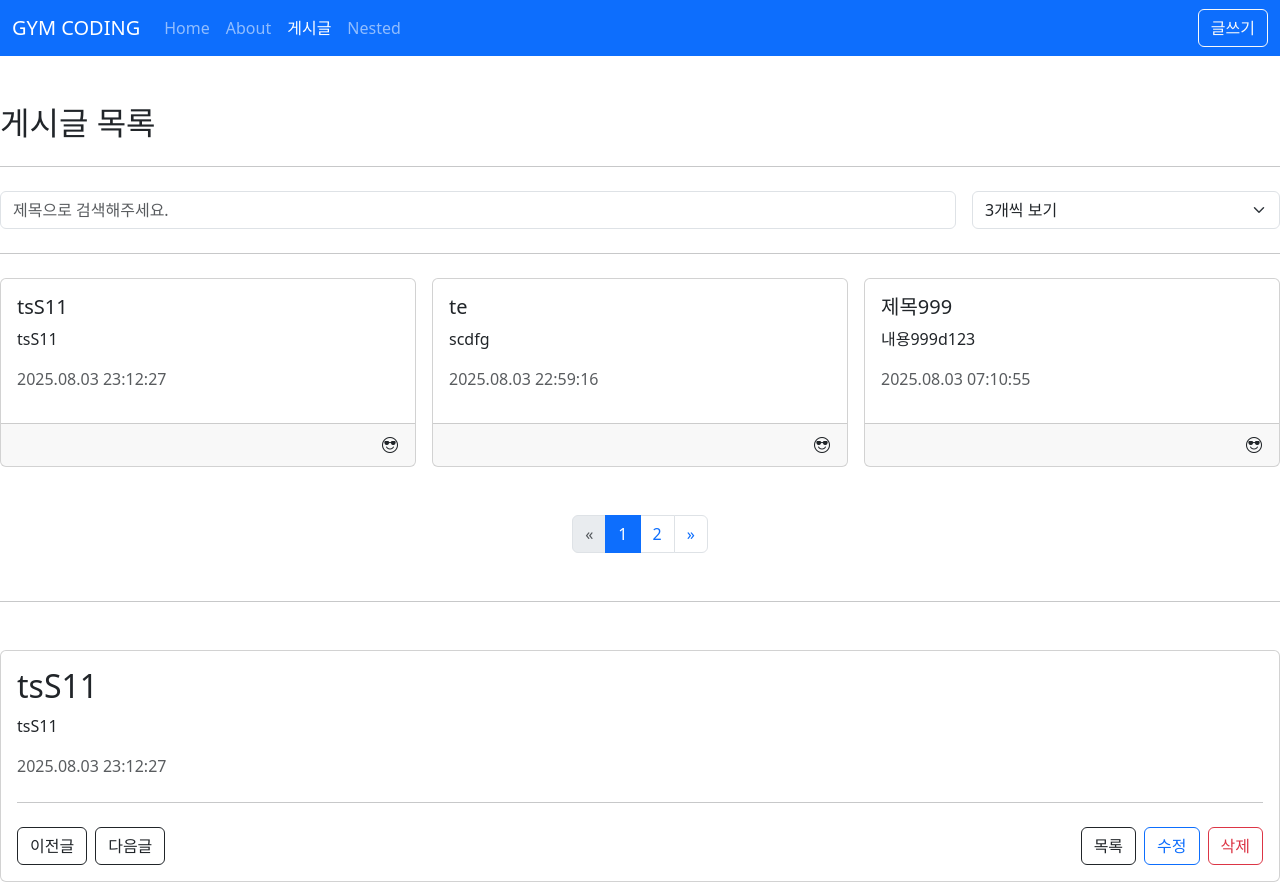
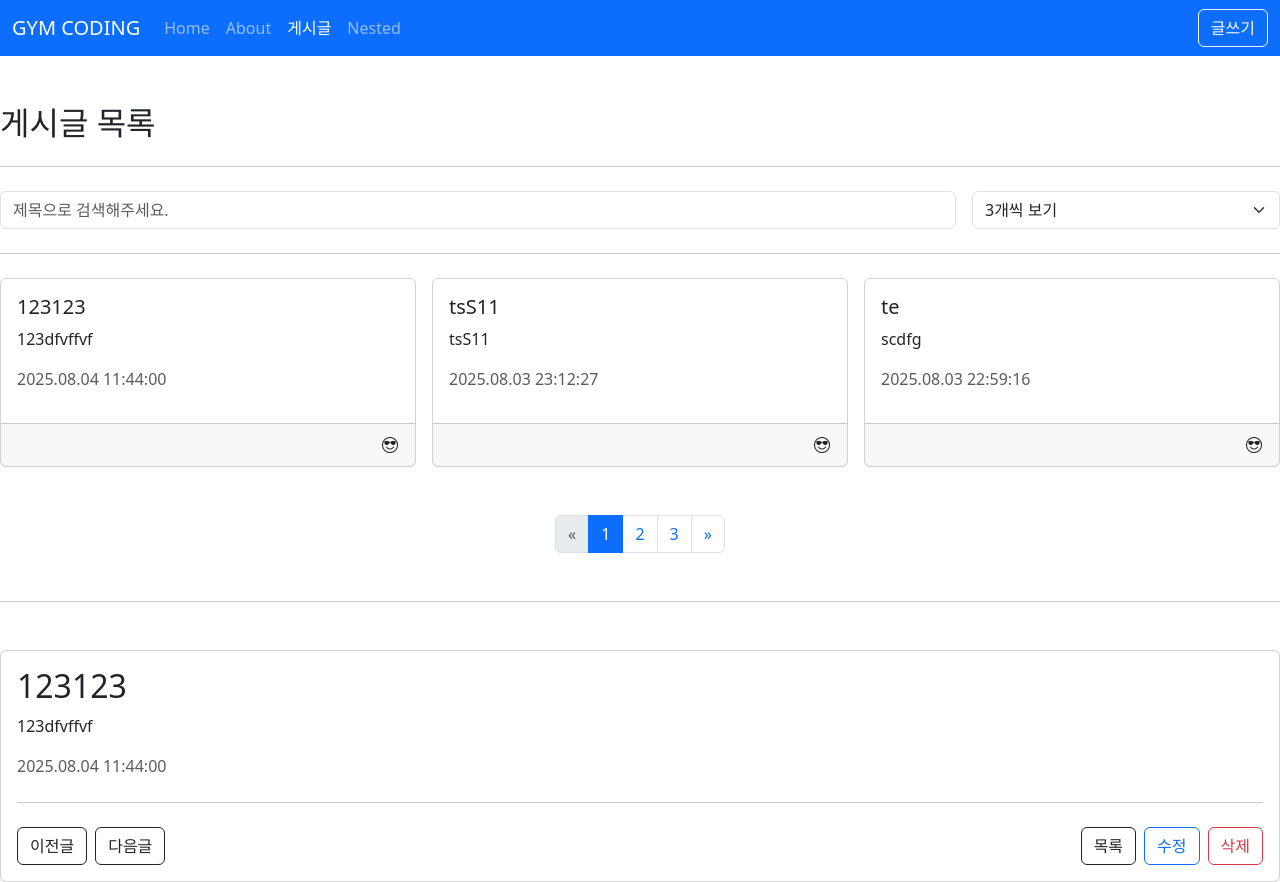
Before and after one commit to lejehwan/vue3-posts, a Vue app: page /posts in a window 1280 px wide. Built offline with nearby package versions, Linux system fonts and the light colour scheme; data requests are answered from the project's data file.

Commit message:
learn: Composables 구현(by axios)

```diff
--- a/components.d.ts
+++ b/components.d.ts
@@ -10,9 +10,12 @@ declare module 'vue' {
   export interface GlobalComponents {
     AppAlert: typeof import('./src/components/app/AppAlert.vue')['default']
     AppCard: typeof import('./src/components/app/AppCard.vue')['default']
+    AppError: typeof import('./src/components/app/AppError.vue')['default']
     AppGrid: typeof import('./src/components/app/AppGrid.vue')['default']
+    AppLoading: typeof import('./src/components/app/AppLoading.vue')['default']
     AppModal: typeof import('./src/components/app/AppModal.vue')['default']
     AppPagination: typeof import('./src/components/app/AppPagination.vue')['default']
+    copy: typeof import('./src/components/app/AppError copy.vue')['default']
     IconCommunity: typeof import('./src/components/icons/IconCommunity.vue')['default']
     IconDocumentation: typeof import('./src/components/icons/IconDocumentation.vue')['default']
     IconEcosystem: typeof import('./src/components/icons/IconEcosystem.vue')['default']
--- a/db.json
+++ b/db.json
@@ -35,6 +35,12 @@
       "content": "tsS11",
       "createdAt": 1754262747581,
       "id": 14
+    },
+    {
+      "title": "123123",
+      "content": "123dfvffvf",
+      "createdAt": 1754307840351,
+      "id": 15
     }
   ]
 }
--- a/package.json
+++ b/package.json
@@ -6,7 +6,7 @@
     "build": "vite build",
     "preview": "vite preview --port 5050",
     "lint": "eslint . --ext .vue,.js,.jsx,.cjs,.mjs --fix --ignore-path .gitignore",
-    "db": "json-server --watch db.json --port 5000"
+    "db": "json-server --watch db.json --port 5000 --delay 1000"
   },
   "dependencies": {
     "axios": "^0.27.2",
--- /dev/null
+++ b/src/components/app/AppError.vue
@@ -0,0 +1,13 @@
+<template>
+	<div class="text-center text-danger py-4">
+		{{ message }}
+	</div>
+</template>
+
+<script setup>
+defineProps({
+	message: String,
+});
+</script>
+
+<style lang="scss" scoped></style>
--- /dev/null
+++ b/src/components/app/AppLoading.vue
@@ -0,0 +1,7 @@
+<template>
+	<div class="d-flex justify-content-center">
+		<div class="spinner-border" role="status">
+			<span class="visually-hidden">Loading...</span>
+		</div>
+	</div>
+</template>
--- /dev/null
+++ b/src/hooks/useAxios.js
@@ -0,0 +1,65 @@
+import axios from 'axios';
+import { isRef, ref, unref, watchEffect } from 'vue';
+
+axios.defaults.baseURL = import.meta.env.VITE_APP_API_URL;
+
+const defaultConfig = {
+	method: 'get',
+};
+
+const defaultOptions = {
+	immediate: true,
+};
+
+export const useAxios = (url, config = {}, options = {}) => {
+	const response = ref(null);
+	const data = ref(null);
+	const error = ref(null);
+	const loading = ref(false);
+
+	const { onSuccess, onError, immediate } = { ...defaultOptions, ...options };
+
+	const { params } = config;
+	const execute = body => {
+		data.value = null;
+		error.value = null;
+		loading.value = true;
+		axios(url, {
+			...defaultConfig,
+			...config,
+			params: unref(params),
+			data: typeof body === 'object' ? body : {},
+		})
+			.then(res => {
+				response.value = res;
+				data.value = res.data;
+				if (onSuccess) {
+					onSuccess(res);
+				}
+			})
+			.catch(err => {
+				error.value = err;
+				if (onError) {
+					onError(err);
+				}
+			})
+			.finally(() => {
+				loading.value = false;
+			});
+	};
+	if (isRef(params)) {
+		watchEffect(execute);
+	} else {
+		if (immediate) {
+			execute();
+		}
+	}
+
+	return {
+		response,
+		data,
+		error,
+		loading,
+		execute,
+	};
+};
--- a/src/views/posts/PostCreateView.vue
+++ b/src/views/posts/PostCreateView.vue
@@ -2,6 +2,7 @@
 	<div>
 		<h2>게시글 등록</h2>
 		<hr class="my-4" />
+		<AppError v-if="error" :message="error.message"></AppError>
 		<PostForm
 			v-model:title="form.title"
 			v-model:content="form.content"
@@ -15,7 +16,17 @@
 				>
 					목록
 				</button>
-				<button class="btn btn-primary">저장</button>
+
+				<button class="btn btn-primary" :disabled="loading">
+					<template v-if="loading">
+						<span
+							class="spinner-grow spinner-grow-sm"
+							aria-hidden="true"
+						></span>
+						<span class="visually-hidden" role="status">Loading...</span>
+					</template>
+					<template v-else> 저장 </template>
+				</button>
 			</template>
 		</PostForm>
 	</div>
@@ -24,9 +35,9 @@
 <script setup>
 import { ref } from 'vue';
 import { useRouter } from 'vue-router';
-import { createPost } from '@/api/posts';
 import PostForm from '@/components/posts/PostForm.vue';
 import { useAlert } from '@/composables/alert';
+import { useAxios } from '@/hooks/useAxios';
 
 const router = useRouter();
 const { vAlert, vSuccess } = useAlert();
@@ -35,19 +46,44 @@ const form = ref({
 	title: null,
 	content: null,
 });
-const save = () => {
-	try {
-		createPost({
-			...form.value,
-			createdAt: Date.now(),
-		});
-		router.push({ name: 'postList' });
-		vAlert('등록이 완료되었습니다', vSuccess);
-	} catch (error) {
-		console.error(error);
-		vAlert(error.messaege);
-	}
+
+const { error, loading, execute } = useAxios(
+	'/posts',
+	{
+		method: 'post',
+	},
+	{
+		immediate: false,
+		onSuccess: () => {
+			router.push({ name: 'postList' });
+			vAlert('등록이 완료되었습니다', vSuccess);
+		},
+		onError: err => {
+			vAlert(err.messaege);
+		},
+	},
+);
+
+const save = async () => {
+	execute({ ...form.value, createdAt: Date.now() });
 };
+
+// const save = async () => {
+// 	try {
+// 		loading.value = true;
+// 		await createPost({
+// 			...form.value,
+// 			createdAt: Date.now(),
+// 		});
+// 		router.push({ name: 'postList' });
+// 		vAlert('등록이 완료되었습니다', vSuccess);
+// 	} catch (err) {
+// 		vAlert(err.messaege);
+// 		error.value = err;
+// 	} finally {
+// 		loading.value = false;
+// 	}
+// };
 const goListPage = () => {
 	router.push({ name: 'postList' });
 };
--- a/src/views/posts/PostDetailView.vue
+++ b/src/views/posts/PostDetailView.vue
@@ -1,11 +1,16 @@
 <template>
-	<div>
+	<AppLoading v-if="loading"></AppLoading>
+
+	<AppError v-else-if="error" :message="error.message"></AppError>
+
+	<div v-else>
 		<h2>{{ post.title }}</h2>
 		<p>{{ post.content }}</p>
 		<p class="text-muted">
 			{{ $dayjs(post.createdAt).format('YYYY.MM.DD HH:mm:ss') }}
 		</p>
 		<hr class="my-4" />
+		<AppError v-if="removeError" :message="removeError.message"></AppError>
 		<div class="row g-2">
 			<div class="col-auto">
 				<button class="btn btn-outline-dark">이전글</button>
@@ -23,7 +28,20 @@
 				</button>
 			</div>
 			<div class="col-auto">
-				<button class="btn btn-outline-danger" @click="remove">삭제</button>
+				<button
+					class="btn btn-outline-danger"
+					@click="remove"
+					:disabled="removeLoading"
+				>
+					<template v-if="removeLoading">
+						<span
+							class="spinner-grow spinner-grow-sm"
+							aria-hidden="true"
+						></span>
+						<span class="visually-hidden" role="status">Loading...</span>
+					</template>
+					<template v-else> 삭제 </template>
+				</button>
 			</div>
 		</div>
 	</div>
@@ -31,41 +49,39 @@
 
 <script setup>
 import { useRouter } from 'vue-router';
-import { deletePost, getPostById } from '@/api/posts';
-import { ref } from 'vue';
+import { useAxios } from '@/hooks/useAxios';
+import { useAlert } from '@/composables/alert';
 
 const props = defineProps({
 	id: [String, Number],
 });
 
 const router = useRouter();
-const post = ref({});
+const { vAlert, vSuccess } = useAlert();
+const { error, loading, data: post } = useAxios(`/posts/${props.id}`);
 
-const fectchPost = async () => {
-	try {
-		const { data } = await getPostById(props.id);
-		setPost(data);
-	} catch (error) {
-		console.error(error);
-	}
-};
-
-const setPost = ({ title, content, createdAt }) => {
-	post.value.title = title;
-	post.value.content = content;
-	post.value.createdAt = createdAt;
-};
-
-fectchPost();
+const {
+	error: removeError,
+	loading: removeLoading,
+	execute,
+} = useAxios(
+	`/posts/${props.id}`,
+	{ method: 'delete' },
+	{
+		immediate: false,
+		onSuccess: () => {
+			vSuccess('삭제가 완료되었습니다.');
+			router.push({ name: 'postList' });
+		},
+		onError: err => {
+			vAlert(err.message);
+		},
+	},
+);
 
 const remove = async () => {
-	try {
-		if (confirm('삭제 하시겠습니까?') === false) return;
-		await deletePost(props.id);
-		router.push({ name: 'postList' });
-	} catch (error) {
-		console.error(error);
-	}
+	if (confirm('삭제 하시겠습니까?') === false) return;
+	execute();
 };
 
 const goListPage = () => {
--- a/src/views/posts/PostEditView.vue
+++ b/src/views/posts/PostEditView.vue
@@ -1,7 +1,11 @@
 <template>
-	<div>
+	<AppLoading v-if="loading"></AppLoading>
+
+	<AppError v-else-if="error" :message="error.message"></AppError>
+	<div v-else>
 		<h2>게시글 수정</h2>
 		<hr class="my-4" />
+		<AppError v-if="editError" :message="editError.message"></AppError>
 		<PostForm
 			v-model:title="form.title"
 			v-model:content="form.content"
@@ -15,55 +19,57 @@
 				>
 					취소
 				</button>
-				<button class="btn btn-primary">수정</button>
+
+				<button class="btn btn-primary" :disabled="editLoading">
+					<template v-if="editLoading">
+						<span
+							class="spinner-grow spinner-grow-sm"
+							aria-hidden="true"
+						></span>
+						<span class="visually-hidden" role="status">Loading...</span>
+					</template>
+					<template v-else> 수정 </template>
+				</button>
 			</template>
 		</PostForm>
 	</div>
 </template>
 
 <script setup>
-import { ref } from 'vue';
 import { useRoute, useRouter } from 'vue-router';
-import { getPostById, updatePost } from '@/api/posts';
 import PostForm from '@/components/posts/PostForm.vue';
 import { useAlert } from '@/composables/alert';
+import { useAxios } from '@/hooks/useAxios';
 
 const router = useRouter();
 const route = useRoute();
 const id = route.params.id;
 const { vAlert, vSuccess } = useAlert();
+const { error, loading, data: form } = useAxios(`/posts/${id}`);
 
-const form = ref({
-	title: null,
-	content: null,
-});
+const {
+	error: editError,
+	loading: editLoading,
+	execute,
+} = useAxios(
+	`/posts/${id}`,
+	{ method: 'patch' },
+	{
+		immediate: false,
+		onSuccess: () => {
+			router.push({ name: 'postDetail', params: { id } });
+			vAlert('수정이 완료되었습니다.', vSuccess);
+		},
+		onerror: err => {
+			vAlert(err.message);
+		},
+	},
+);
 
-const fectchPost = async () => {
-	try {
-		const { data } = await getPostById(id);
-		setForm(data);
-	} catch (error) {
-		console.error(error);
-		vAlert(error.message);
-	}
-};
-
-const setForm = ({ title, content }) => {
-	form.value.title = title;
-	form.value.content = content;
-};
-
-fectchPost();
-
-const edit = async () => {
-	try {
-		await updatePost(id, { ...form.value, createdAt: Date.now() });
-		router.push({ name: 'postDetail', params: { id } });
-		vAlert('수정이 완료되었습니다.', vSuccess);
-	} catch (error) {
-		console.error(error);
-		vAlert(error.message);
-	}
+const edit = () => {
+	execute({
+		...form.value,
+	});
 };
 
 const goDetailPage = () => {
--- a/src/views/posts/PostListView.vue
+++ b/src/views/posts/PostListView.vue
@@ -5,6 +5,12 @@
 		<PostFilter v-model:title="params.title_like" v-model:limit="params._limit">
 		</PostFilter>
 		<hr class="my-4" />
+
+		<AppLoading v-if="loading"></AppLoading>
+
+		<AppError v-else-if="error" :message="error.message"></AppError>
+
+		<template v-else>
 			<AppGrid :items="posts" col-class="col-4">
 				<template v-slot="{ item }">
 					<PostItem
@@ -23,6 +29,7 @@
 				@page="page => (params._page = page)"
 			>
 			</AppPagination>
+		</template>
 
 		<Teleport to="#modal">
 			<PostModal
@@ -46,12 +53,13 @@
 import PostItem from '@/components/posts/PostItem.vue';
 import PostDetailView from './PostDetailView.vue';
 import PostFilter from '@/components/posts/PostFilter.vue';
-import { getPosts } from '@/api/posts';
-import { computed, ref, watchEffect } from 'vue';
+import { computed, ref } from 'vue';
 import { useRouter } from 'vue-router';
 import PostModal from '@/components/posts/PostModal.vue';
+import { useAxios } from '@/hooks/useAxios';
+
 const router = useRouter();
-const posts = ref([]);
+
 const params = ref({
 	_sort: 'createdAt',
 	_order: 'desc',
@@ -59,23 +67,17 @@ const params = ref({
 	_limit: 3,
 	title_like: '',
 });
-
-const totalCount = ref(0);
+const {
+	response,
+	data: posts,
+	error,
+	loading,
+} = useAxios('/posts', { params });
+const totalCount = computed(() => response.value.headers['x-total-count']);
 const pageCount = computed(() =>
 	Math.ceil(totalCount.value / params.value._limit),
 );
 
-const fetchPosts = async () => {
-	try {
-		const { data, headers } = await getPosts(params.value);
-		posts.value = data;
-		totalCount.value = headers['x-total-count'];
-	} catch (error) {
-		console.error(error);
-	}
-};
-// fetchPost();
-watchEffect(fetchPosts);
 const goPage = id => {
 	router.push(`/posts/${id}`);
 };
```
Lines whose indentation alone changed are shown as unchanged.
